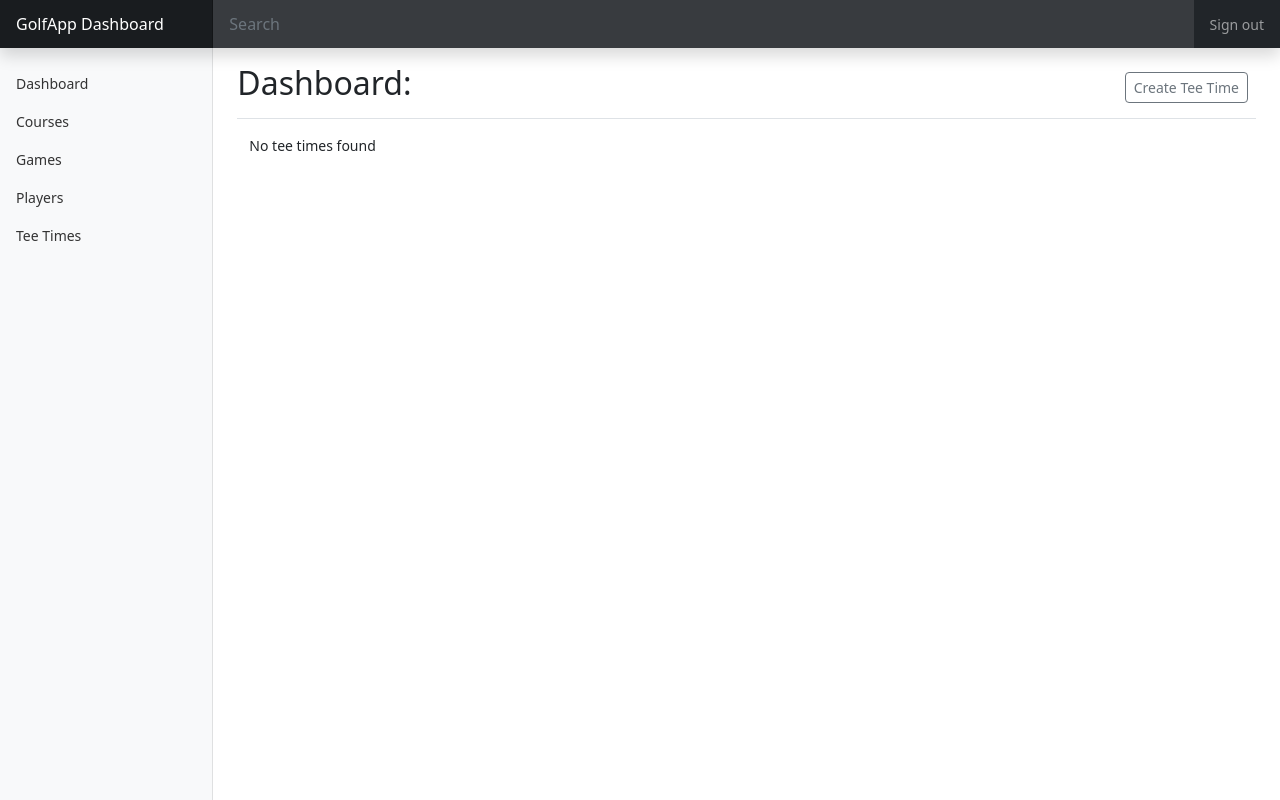
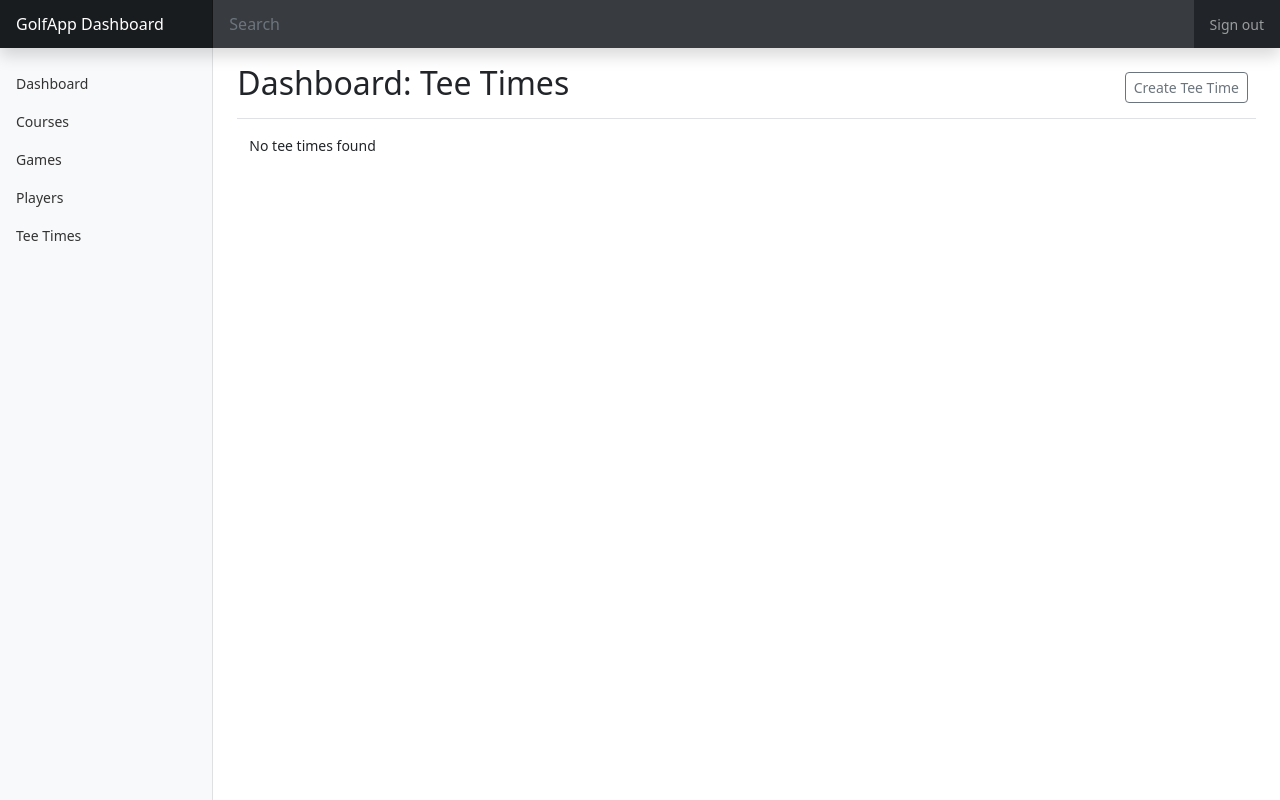
Before and after one commit to rlaneyjr/DjangoGolf, a Django app: template app/dashboard/templates/dashboard/tee-time-list.html in a window 1280 px wide. Run offline with Django 4.2, Linux system fonts and the light colour scheme; the template is opened without the code that fills it, so the values that code supplies are empty.

Commit message:
[#15] Added active field column to tee time list display

```diff
--- a/app/dashboard/templates/dashboard/tee-time-list.html
+++ b/app/dashboard/templates/dashboard/tee-time-list.html
@@ -1,4 +1,6 @@
 {% extends "base-dashboard.html" %}
+
+{% block page_name %}Tee Times{% endblock %}
 
 {% block button_bar %}
     <a href="{% url 'dashboard:create_tee_time' %}" class="btn btn-sm btn-outline-secondary">Create Tee Time</a>
@@ -14,6 +16,7 @@
                         <th>&nbsp;</th>
                         <th>Course</th>
                         <th>Time</th>
+                        <th>Active</th>
                     </tr>
                 </thead>
                 <tbody class="align-middle">
@@ -22,6 +25,7 @@
                         <td><a href="{% url 'dashboard:tee_time_detail' tee_time.id %}" class="btn btn-primary btn-sm">View</a></td>
                         <td>{{tee_time.course.name}}</td>
                         <td>{{tee_time.tee_time}}</td>
+                        <td>{{tee_time.is_active}}</td>
                     </tr>
                     {% endfor %}
                 </tbody>
```
